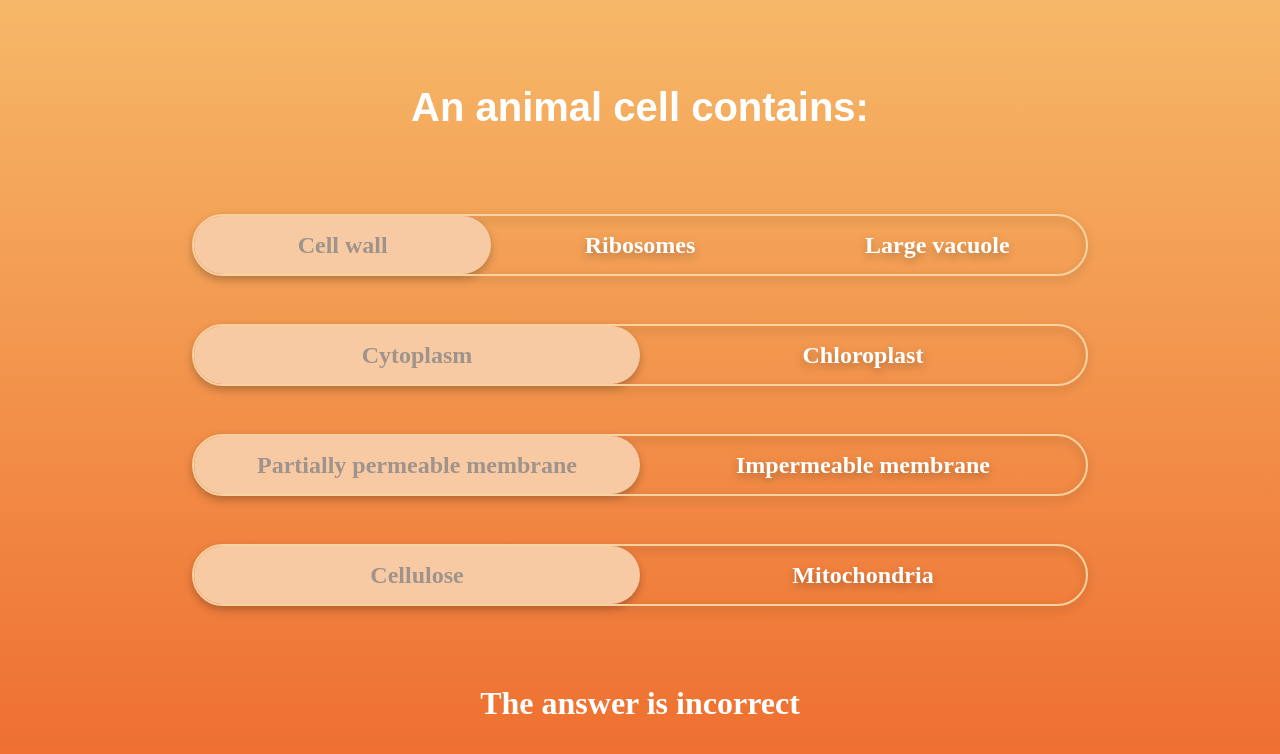
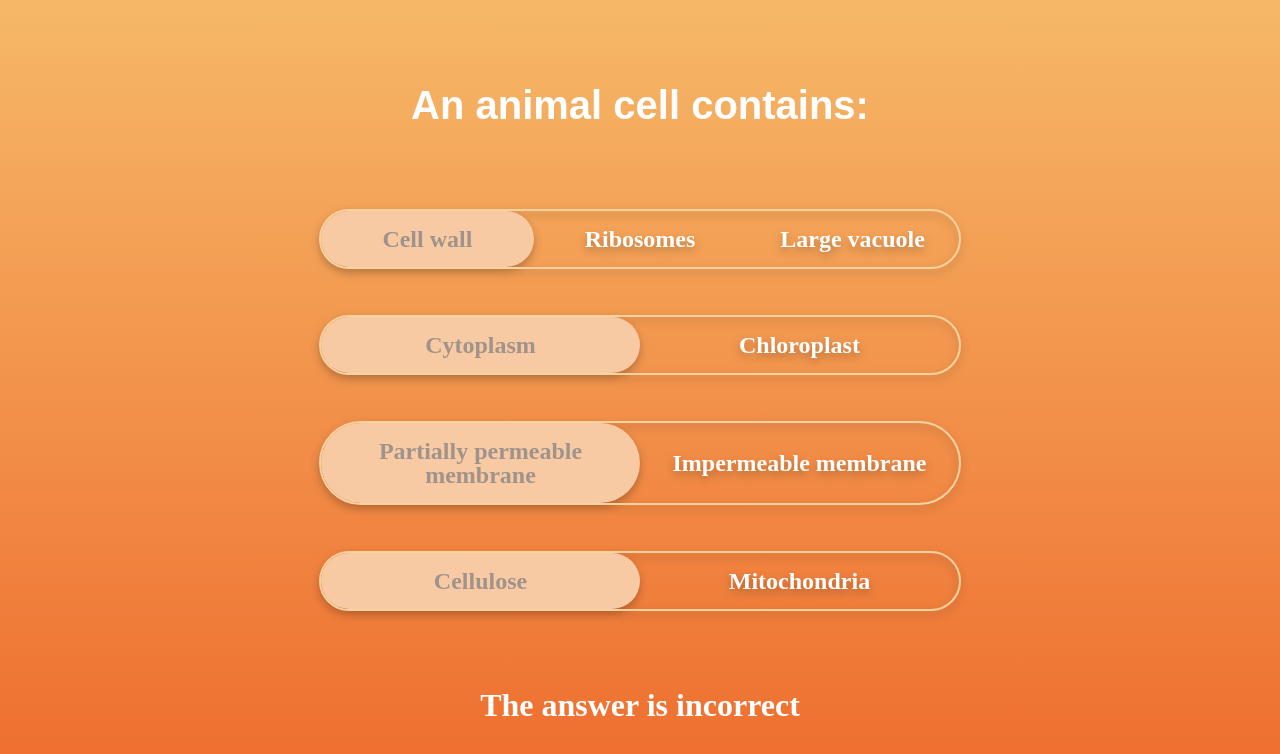
Before and after one commit to Matt-RJ/Multiple-Choice-Question-Component, a React (Create React App) app: page / in a window 1280 px wide. Shown: the top 754 px of the page. Built offline with nearby package versions, Linux system fonts and the light colour scheme.

Commit message:
Added animated seleted option background

```diff
--- a/src/components/MultipleChoiceQuestion/MultipleChoiceQuestion.js
+++ b/src/components/MultipleChoiceQuestion/MultipleChoiceQuestion.js
@@ -11,15 +11,19 @@ const BackgroundWrapper = styled.div`
   display: flex;
   justify-content: center;
   align-items: center;
+  overflow: auto;
+  margin: auto;
 `;
 
 const QuestionContainer = styled.div`
   display: flex;
   flex-direction: column;
-  width: 70%;
   height: 100%;
   border: 2px white;
   justify-content: space-evenly;
+  @media only screen and (max-width: 600px) {
+    gap: 10px;
+  }
 `
 const Text = styled.div`
   display: flex;
@@ -58,11 +62,21 @@ const Text = styled.div`
   }
 `
 
+const ChoicesContainer = styled.div`
+  padding-left: 10px;
+  padding-right: 10px;
+  @media only screen and (max-width: 600px) {
+    gap: 10px;
+  }
+`
+
 const MultipleChoiceQuestion = ({
   questionPrompt,
   choices,
+  answers,
 }) => {
   const [solved, setSolved] = useState(false);
+  const [correctAnswers, setCorrectAnswers] = useState(null);
 
   useEffect(() => {
     // TODO: Map choices, get how many are correct
@@ -75,9 +89,9 @@ const MultipleChoiceQuestion = ({
           <h1 className="questionText">{questionPrompt}</h1>
         </Text>
         {choices.map(choice => (
-          <div>
+          <ChoicesContainer>
             <Choice options={choice.options} solved={solved} key={choice.id} />
-          </div>
+          </ChoicesContainer>
         ))}
         <Text>
           <h2 className="answerText">{`The answer is ${solved ? 'correct!' : 'incorrect'}`}</h2>
@@ -90,6 +104,7 @@ const MultipleChoiceQuestion = ({
 MultipleChoiceQuestion.propTypes = {
   questionPrompt: PropTypes.string.isRequired,
   choices: PropTypes.arrayOf(PropTypes.object).isRequired,
+  answers: PropTypes.object.isRequired,
 }
 
 export default MultipleChoiceQuestion;
--- a/src/components/MultipleChoiceQuestion/components/Choice.js
+++ b/src/components/MultipleChoiceQuestion/components/Choice.js
@@ -1,4 +1,4 @@
-import React, { useState } from 'react';
+import React, { useState, useRef } from 'react';
 import PropTypes from 'prop-types';
 import styled from 'styled-components';
 
@@ -9,11 +9,10 @@ const ChoiceContainer = styled.div`
   flex-direction: row;
   justify-content: space-around;
   align-items: stretch;
-
   border: 2px solid #F9D29F;
   box-sizing: border-box;
+  position: relative;
   border-radius: 100px;
-
   filter: drop-shadow(0px 4px 4px rgba(0, 0, 0, 0.25));
 
   @media only screen and (max-width: 600px) {
@@ -22,11 +21,58 @@ const ChoiceContainer = styled.div`
   }
 `
 
+const Slider = styled.div(props => {
+  // How much width (if row) a single option takes relative to container as a percentage
+  const optionProportion = ( 1 / props.optionsLength) * 100;
+
+  // How far right the slider should be if horizontal
+  const sliderOffset = `${optionProportion * props.selectedOptionIdx}%`;
+
+  // Determines whether to round the top, bottom, or neither
+  const getVerticalBorderRadius = (props) => {
+    if (props.optionsLength === 1) {
+      return '20px 20px 20px 20px'; // Only selection
+    } else if (props.selectedOptionIdx === 0) {
+      return '20px 20px 0px 0px';   // First selection
+    } else if (props.selectedOptionIdx === props.optionsLength - 1) {
+      return '0px 0px 20px 20px';   // Last selection
+    }
+    return '0px'; // Middle selection
+  };
+
+  return {
+    width: `${optionProportion}%`,
+    'border-radius': '100px',
+    'background': '#F8CAA3',
+    left: '0',
+    'margin-left': sliderOffset,
+    display: 'block',
+    position: 'absolute',
+    height: '100%',
+    transition: 'all .4s ease-in-out',
+    'z-index': '5000',
+    '@media only screen and (max-width: 600px)': {
+      top: '0',
+      width: '100%',
+      height: `${optionProportion}%`,
+      position: 'absolute',
+      'margin-left': '0',
+      'margin-top': props.sliderHeight * props.selectedOptionIdx,
+      'border-radius': getVerticalBorderRadius(props),
+    }
+  }
+});
+
 const Choice = ({
   options,
   solved,
 }) => {
   const [selectedOption, setSelectedOption] = useState(options[0].id);
+  const sliderRef = useRef(null);
+
+  const selectedOptionIdx = options.findIndex(option => option.id === selectedOption);
+  const sliderHeight = sliderRef?.current?.clientHeight || 0;
+
   return (
     <ChoiceContainer>
       {options.map((option) => (
@@ -39,6 +85,12 @@ const Choice = ({
           solved={solved}
         />
       ))}
+      <Slider
+        optionsLength={options.length}
+        selectedOptionIdx={selectedOptionIdx}
+        sliderHeight={sliderHeight}
+        ref={sliderRef}
+      />
     </ChoiceContainer>
   );
 };
--- a/src/components/MultipleChoiceQuestion/components/Option.js
+++ b/src/components/MultipleChoiceQuestion/components/Option.js
@@ -9,20 +9,16 @@ const OptionContainer = styled.button`
   font-weight: 700;
   font-size: 24px;
   justify-content: center;
-  align-items: center;
+  align-items: stretch;
   text-align: center;
   flex-grow: ${props => props.optionsLength || 2};
   flex-basis: 0;
-  padding-left: 16px;
-  padding-right: 16px;
+  padding: 16px;
   background-color: transparent;
   border: 0;
-
-  & h4 {
-    margin-top: 16px;
-    margin-bottom: 16px;
-    line-height: 100%;
-  }
+  line-height: 100%;
+  align-items: center;
+  z-index: 5001;
 
   &.option {
     color: #FFFFFF;
@@ -30,16 +26,15 @@ const OptionContainer = styled.button`
 
   &.selectedOption, &.selectedOptionBackground {
     border-radius: 100px;
-    background: #F8CAA3;
+    /* background: #F8CAA3; */
+    align-self: stretch;
     color: #9F938B;
   }
 
   @media only screen and (max-width: 600px) {
-    & h4 {
-      font-size: 0.9rem;
-      margin-top: 6px;
-      margin-bottom: 6px;
-    }
+    font-size: 0.9rem;
+    /* margin-top: 6px; */
+    /* margin-bottom: 6px; */
 
     border-radius: 0;
 
@@ -75,9 +70,7 @@ const Option = ({
       optionsLength={optionsLength}
       className={selected ? 'selectedOption' : 'option'}
     >
-      <h4>
-        {option.text}
-      </h4>
+      {option.text}
     </OptionContainer>
   );
 };
```
